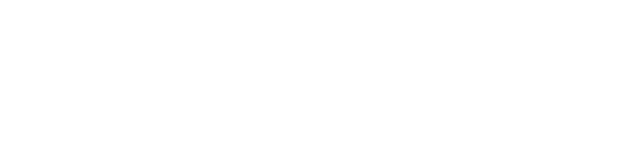
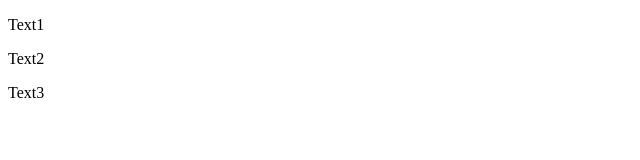
Before and after one commit to VladimirSh6892/if-js, a website: page index.html in a window 1280 px wide. Shown: the whole page, without its empty margins (0-640 px from the left). Drawn offline with Linux system fonts and the light colour scheme.

Commit message:
add text

```diff
--- a/index.html
+++ b/index.html
@@ -6,6 +6,9 @@
   <title>Module 2</title>
 </head>
 <body>
+  <p id="text1">Text1</p>
+  <p id="text2">Text2</p>
+  <p id="text3">Text3</p>
   <script src="main.js"></script>
 </body>
 </html>
```
